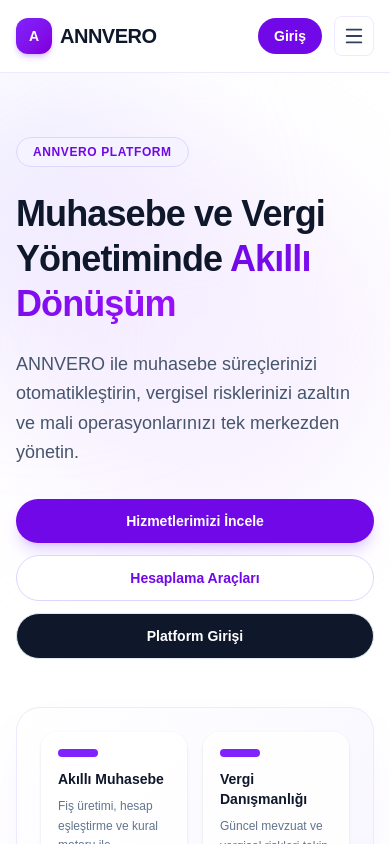
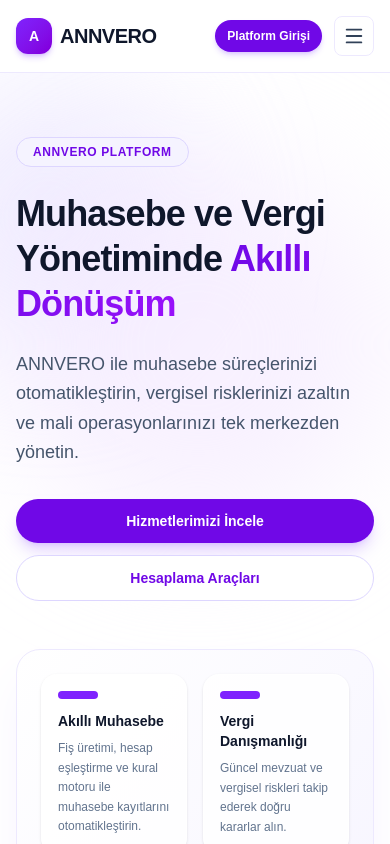
Before and after one commit to yusufozlu-hue/annvero-app, a Next.js app: page / in a window 390 px wide. Shown: the top 844 px of the page. Built offline with nearby package versions, Linux system fonts and the light colour scheme.

Commit message:
Remove duplicate platform login button

```diff
--- a/app/components/landing/LandingPage.jsx
+++ b/app/components/landing/LandingPage.jsx
@@ -1,4 +1,3 @@
-import Link from "next/link";
 import PublicHeader from "./PublicHeader";
 
 const services = [
@@ -110,12 +109,6 @@
                 >
                   Hesaplama Araçları
                 </a>
-                <Link
-                  href="/login"
-                  className="inline-flex items-center justify-center rounded-full border border-slate-200 bg-slate-900 px-6 py-3 text-sm font-semibold text-white transition hover:bg-slate-800"
-                >
-                  Platform Girişi
-                </Link>
               </div>
             </div>
 
@@ -296,19 +289,11 @@
       </main>
 
       <footer className="border-t border-violet-100 bg-slate-900 px-4 py-10 text-slate-300 sm:px-6 lg:px-8">
-        <div className="mx-auto flex max-w-7xl flex-col gap-4 sm:flex-row sm:items-center sm:justify-between">
-          <div>
-            <p className="text-lg font-bold text-white">ANNVERO</p>
-            <p className="mt-1 text-sm text-slate-400">
-              Muhasebe ve vergi yönetiminde akıllı dönüşüm.
-            </p>
-          </div>
-          <Link
-            href="/login"
-            className="inline-flex items-center justify-center rounded-full bg-violet-600 px-5 py-2.5 text-sm font-semibold text-white transition hover:bg-violet-500"
-          >
-            Platform Girişi
-          </Link>
+        <div className="mx-auto max-w-7xl">
+          <p className="text-lg font-bold text-white">ANNVERO</p>
+          <p className="mt-1 text-sm text-slate-400">
+            Muhasebe ve vergi yönetiminde akıllı dönüşüm.
+          </p>
         </div>
       </footer>
     </div>
--- a/app/components/landing/PublicHeader.jsx
+++ b/app/components/landing/PublicHeader.jsx
@@ -48,9 +48,9 @@
         <div className="flex items-center gap-3 lg:hidden">
           <Link
             href="/login"
-            className="rounded-full bg-violet-700 px-4 py-2 text-sm font-semibold text-white"
+            className="rounded-full bg-violet-700 px-3 py-2 text-xs font-semibold text-white shadow-md shadow-violet-500/25 sm:px-4 sm:text-sm"
           >
-            Giriş
+            Platform Girişi
           </Link>
           <button
             type="button"
```
